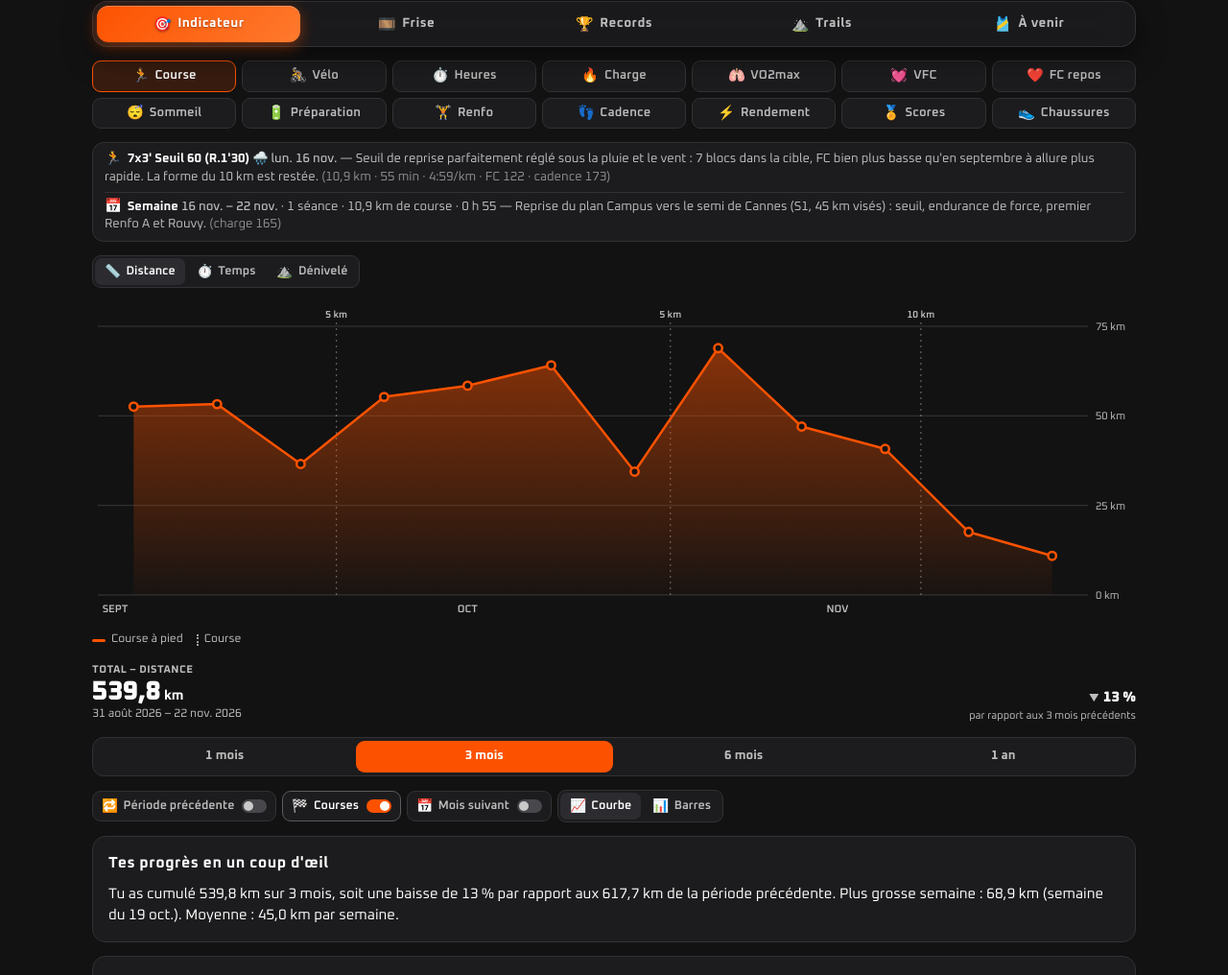
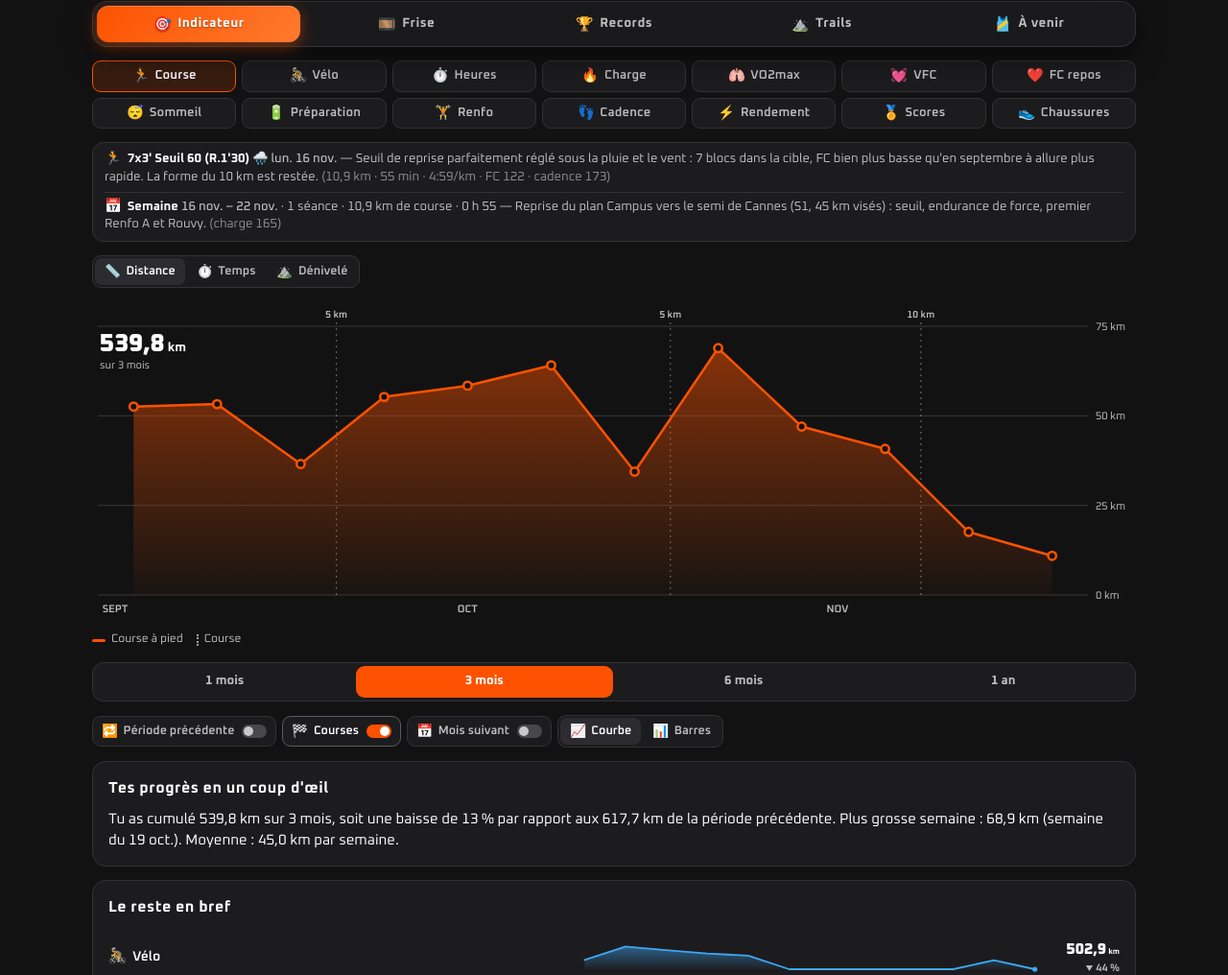
Before and after one commit to julstab/elan, a plain HTML site: page index.html in a window 1280 px wide. Shown: the part 84-1100 px from the top of the page at 96% size. Drawn offline with Linux system fonts and the light colour scheme.

Commit message:
Update dashboard 2026-11-16

```diff
--- a/index.html
+++ b/index.html
@@ -77,16 +77,12 @@ h1 { font-family: var(--disp); font-size: 27px; font-weight: 800; letter-spacing
 
 /* chiffres */
 .lbl { font-size: 14px; font-weight: 700; letter-spacing: .04em; text-transform: uppercase; color: var(--fg2); }
-.big { font-size: 30px; font-weight: 800; line-height: 1.1; letter-spacing: -.01em; font-variant-numeric: tabular-nums; }
 .delta { font-weight: 800; font-variant-numeric: tabular-nums; white-space: nowrap; }
 .delta i { font-style: normal; font-size: .7em; margin-right: .35em; color: var(--fg2); }
-.hero { display: flex; justify-content: space-between; align-items: flex-end; gap: 12px; }
-.hero > div:first-child { min-width: 0; }
-.hero .hd { text-align: right; margin-left: auto; max-width: 44%; } .hero .delta { font-size: 16px; }
-.hero .lbl { font-size: 12px; } .hero p.muted { font-size: 12px; } .big small { font-size: 16px; }
-/* vue Indicateur : total + écart en une ligne compacte, juste au-dessus de la courbe */
-.hero.hrow { align-items: flex-end; margin-top: 0; } .hrow .lbl { font-size: 11px; } .hrow .big { font-size: 24px; } .hrow .big small { font-size: 14px; }
-.hrow .hdt, .hrow .hd .muted { font-size: 11px; } .hrow .delta { font-size: 15px; }
+/* vue Indicateur : total (ou valeur) en haut à gauche de la courbe, sur un voile pour rester lisible ; l'infobulle passe au-dessus */
+.cwrap { position: relative; }
+.ctot { position: absolute; left: 4px; z-index: 1; pointer-events: none; display: flex; flex-direction: column; padding: 2px 8px 4px 4px; border-radius: 8px; background: color-mix(in srgb, var(--bg) 72%, transparent); }
+.ctot b { font-size: 22px; font-weight: 800; line-height: 1.1; font-variant-numeric: tabular-nums; } .ctot b small { font-size: 13px; } .ctot span { font-size: 11px; color: var(--fg2); }
 .brief2 { display: flex; flex-direction: column; gap: 6px; background: var(--card); border: 1px solid var(--line); border-radius: 12px; padding: 8px 12px; font-size: 13px; line-height: 1.4; color: var(--fg2); }
 .bl { display: -webkit-box; -webkit-box-orient: vertical; -webkit-line-clamp: 3; line-clamp: 3; overflow: hidden; cursor: pointer; }
 .bl.open { display: block; -webkit-line-clamp: unset; } .bl b { color: var(--fg); font-weight: 700; } .bl b a { color: var(--fg); text-decoration: none; } .bl .bd { color: var(--fg2); font-weight: 500; }
@@ -252,7 +248,7 @@ a.rchip { color: var(--fg2); text-decoration: none; } a.rchip:hover { color: var
   .rh { flex-direction: column; align-items: flex-start; gap: 4px; }
   .rv { font-size: 22px; }
   .chips.scroll.wrapd { flex-wrap: wrap; margin-inline: 0; padding-inline: 0; -webkit-mask-image: none; mask-image: none; }
-  h1 { font-size: 32px; } .hero .big { font-size: 36px; } .hrow .big { font-size: 28px; }
+  h1 { font-size: 32px; } .ctot b { font-size: 26px; }
 }
 @media (min-width: 1120px) {   /* boutons de l'Indicateur : 2 lignes pleine largeur, colonnes égales */
   .chips.ind { display: grid; grid-template-columns: repeat(var(--cols), minmax(0, 1fr)); }
@@ -401,7 +397,7 @@ function weeklyM(id, title, stacks, views, c = {}) {
     },
     head(R, s = {}) {
       const v = V(s), wk = weekly(R.x0, R.w, any, v.val), cur = sum(wk.map(p => p.v));
-      const [val, unit] = v.big(cur), h = { lbl: 'Total – ' + v.l, val, unit };
+      const [val, unit] = v.big(cur), h = { lbl: 'Total – ' + v.l, val, unit, sub: R.on };
       const best = wk.reduce((a, b) => b.v > a.v ? b : a, wk[0]);
       h.note = `Tu as cumulé ${v.fmt(cur)} ${R.on}`;
       if (R.hasPrev) {
@@ -435,7 +431,7 @@ function dailyM(id, title, key, c) {
       const pts = main(R.x0, R.x1), raw = dayPts(key, R.x0, R.x1).map(p => p.v);
       if (!pts.length) return { lbl: title, val: '–', unit: '' };
       const a = pts[0].v, b = pts[pts.length - 1].v, df = b - a, parts = fmt(b).split(' ');
-      const h = { lbl: title + (c.avg ? ' – moyenne 7 jours' : ''), val: c.fmt ? fmt(b) : parts[0], unit: c.fmt ? '' : (c.unit || '') };
+      const h = { lbl: title + (c.avg ? ' – moyenne 7 jours' : ''), val: c.fmt ? fmt(b) : parts[0], unit: c.fmt ? '' : (c.unit || ''), sub: c.avg ? 'moyenne 7 jours' : 'au ' + fmtD(pts[pts.length - 1].x) };
       const dtxt = c.fmt ? fmt(Math.abs(df)) : nf(Math.abs(df), c.dec || 0) + (c.unit ? ' ' + c.unit : '');
       h.d = { txt: dtxt, dir: Math.abs(df) < Math.pow(10, -(c.dec || 0)) / 2 ? 0 : Math.sign(df), lbl: 'depuis le ' + fmtD(pts[0].x) };
       h.note = `${title} : ${fmt(b)} aujourd'hui${c.avg ? ' en moyenne sur 7 jours' : ''}, contre ${fmt(a)} le ${fmtD(pts[0].x)}. Sur la période : mini ${fmt(Math.min(...raw))}, maxi ${fmt(Math.max(...raw))}, moyenne ${fmt(sum(raw) / raw.length)}.` + (c.note ? ' ' + c.note(R, b) : '');
@@ -459,7 +455,7 @@ function runsM(id, title, c) {
       if (p.length < 3) return { lbl: title, val: '–', unit: '' };
       const r = rollN(p, 7), a = r[0].v, b = r[r.length - 1].v, df = b - a;
       const t = fmt(b).split(' ');
-      return { lbl: title + ' – ' + v.l.toLowerCase(), val: t[0], unit: t.slice(1).join(' '),
+      return { lbl: title + ' – ' + v.l.toLowerCase(), val: t[0], unit: t.slice(1).join(' '), sub: 'moyenne 7 sorties',
         d: { txt: fmt(Math.abs(df)), dir: Math.abs(df) < .5 && !v.invert ? 0 : Math.sign(df), lbl: 'depuis le ' + fmtD(r[0].x) },
         note: `${p.length} sorties sur la période. Moyenne glissante actuelle : ${fmt(b)}, contre ${fmt(a)} au début. ` + (v.note || c.note || '') };
     }
@@ -489,7 +485,7 @@ const M = [
       const last = [...D.days].reverse().find(d => d.ac != null), ac = dayPts('ac', R.x0, R.x1);
       const mx = ac.reduce((a, b) => b.v > a.v ? b : a, ac[0]);
       const pos = last.rt < .8 ? 'sous la zone optimale' : last.rt > 1.5 ? 'au-dessus de la zone optimale' : 'dans la zone optimale';
-      const h = s.view === 'ratio' ? { lbl: 'Ratio de charge aiguë / chronique', val: nf(last.rt, 1), unit: '' } : { lbl: 'Charge aiguë (7 jours)', val: nf(last.ac), unit: 'pts' };
+      const h = s.view === 'ratio' ? { lbl: 'Ratio de charge aiguë / chronique', val: nf(last.rt, 1), unit: '', sub: 'ratio aiguë / chronique' } : { lbl: 'Charge aiguë (7 jours)', val: nf(last.ac), unit: 'pts', sub: 'charge aiguë sur 7 jours' };
       h.d = { txt: 'ratio ' + nf(last.rt, 1), dir: 0, lbl: pos };
       h.note = `Charge aiguë ${nf(last.ac)} pour une charge chronique de ${nf(last.ch)} : ratio ${nf(last.rt, 1)}, ${pos} (${nf(last.cmin)} à ${nf(last.cmax)}). Pic de la période : ${nf(mx.v)} le ${fmtD(mx.x)}.`;
       if (R.ws && SIMC.length) { const e = SIMC[SIMC.length - 1], pk = SIMC.reduce((a, b) => b.ac > a.ac ? b : a); h.note += ` Simulation avec les séances prévues sur Nolio : pic de charge aiguë vers ${nf(pk.ac)} le ${fmtD(pk.x)}, puis ${nf(e.ac)} le ${fmtD(e.x)} pour une chronique à ${nf(e.ch)} (ratio ${nf(e.rt, 1)}).`; }
@@ -1052,9 +1048,7 @@ function renderIndicateur(app) {
   ${chipsH()}
   ${briefH(m)}
   ${viewsH(m, 'full')}
-  <div id="a-chart"></div>${legend(sp)}
-  <section class="hero hrow"><div><p class="lbl">${esc(h.lbl)}</p><p class="big">${h.val}<small>${h.unit || ''}</small></p><p class="muted hdt">${fmtD(R.x0, true)} – ${fmtD(R.x1, true)}</p></div>
-    ${h.d ? `<div class="hd">${deltaH(h.d)}<p class="muted">${esc(h.d.lbl)}</p></div>` : ''}</section>
+  <div class="cwrap"><div class="ctot" style="top:${(sp.events || []).length ? 28 : 14}px"><b>${h.val}<small>${h.unit || ''}</small></b>${h.sub ? `<span>${esc(h.sub)}</span>` : ''}</div><div id="a-chart"></div></div>${legend(sp)}
   ${rangesH()}
   <div class="opts">${R.hasPrev ? togH('compare', '🔁', 'Période précédente') : ''}${togH('races', '🏁', 'Courses')}${togH('sim', '📅', 'Mois suivant', !m.sim)}${modeH(m)}</div>
   <section class="card"><h2>Tes progrès en un coup d'œil</h2><p>${esc(h.note || '')}</p></section>
```
